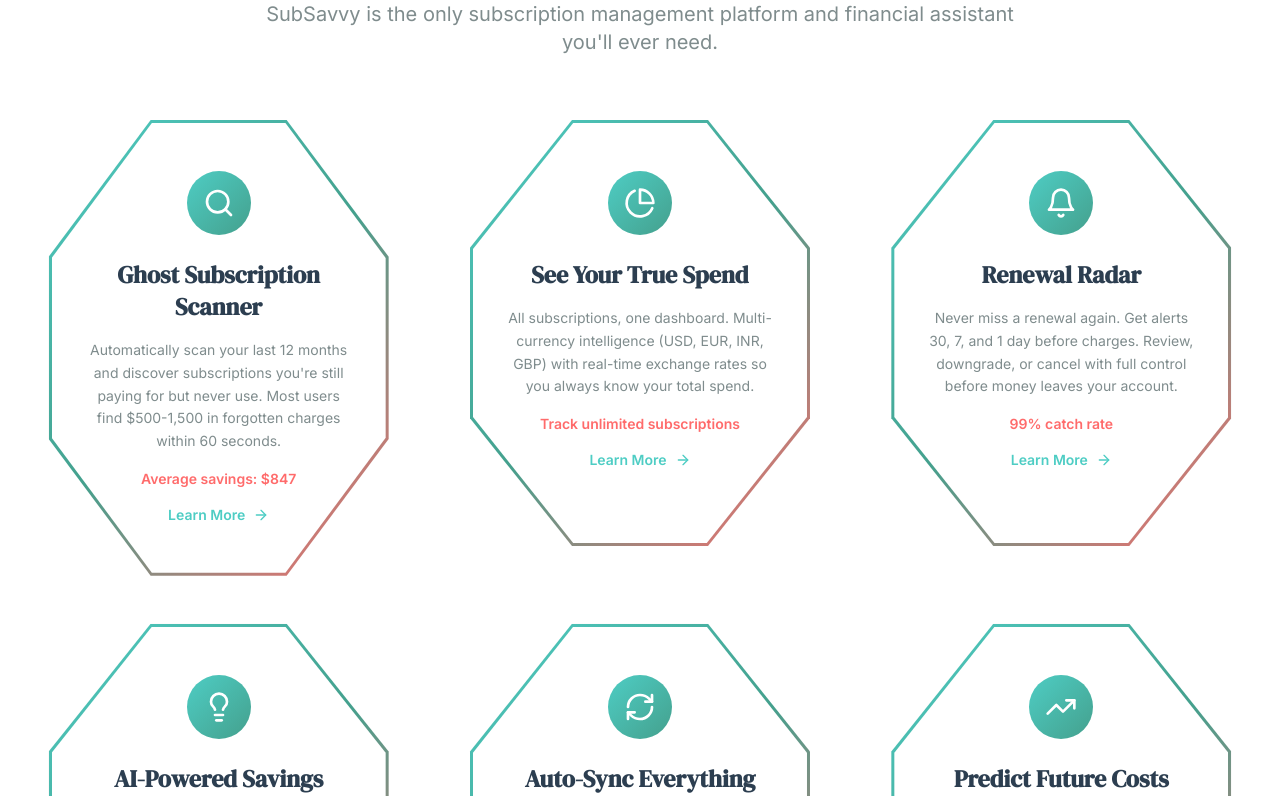
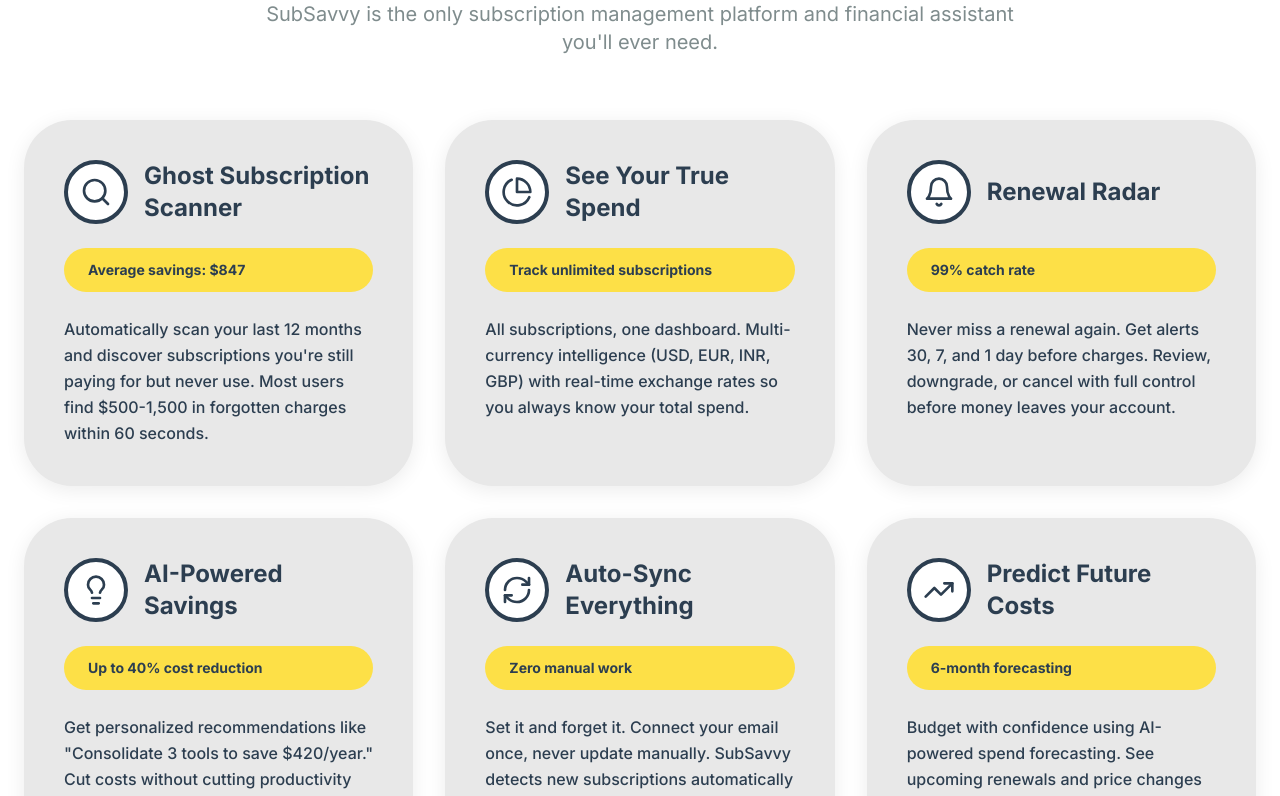
Before and after one commit to SahuDilip1356/SubSevvy, a React (Vite) app: page / in a window 1280 px wide. Shown: the part 1064-1860 px from the top of the page. Built offline with nearby package versions, Linux system fonts and the light colour scheme; no server answers.

Commit message:
Updated index.css

```diff
--- a/src/components/HexagonCard.tsx
+++ b/src/components/HexagonCard.tsx
@@ -1,5 +1,4 @@
 import { LucideIcon } from 'lucide-react';
-import { ArrowRight } from 'lucide-react';
 
 interface HexagonCardProps {
   icon: LucideIcon;
@@ -14,38 +13,27 @@ export default function HexagonCard({
   title,
   description,
   stat,
-  gradient,
 }: HexagonCardProps) {
   return (
-    <div className="hexagon-card-wrapper">
-      <div className="hexagon-card group">
-        <div className="hexagon-border">
-          <div className="hexagon-content">
-            <div
-              className={`w-16 h-16 rounded-full ${gradient} flex items-center justify-center mb-6 relative z-10`}
-            >
-              <Icon className="w-8 h-8 text-white" />
-            </div>
+    <div className="blob-card">
+      <div className="flex items-center gap-4 mb-6">
+        <div className="w-16 h-16 bg-white rounded-full border-4 border-dark flex items-center justify-center flex-shrink-0">
+          <Icon className="w-8 h-8 text-dark" />
+        </div>
+        <h3 className="text-2xl font-bold text-dark font-sans">
+          {title}
+        </h3>
+      </div>
 
-            <h3 className="text-xl md:text-2xl font-serif font-bold text-dark mb-4 relative z-10">
-              {title}
-            </h3>
+      <div className="bg-yellow-300 rounded-full px-6 py-3 mb-6 inline-block">
+        <p className="text-dark font-bold text-sm whitespace-nowrap">
+          {stat}
+        </p>
+      </div>
 
-            <p className="text-gray text-sm leading-relaxed mb-4 relative z-10">
-              {description}
-            </p>
-
-            <div className="text-coral font-semibold text-sm mb-4 relative z-10">
-              {stat}
-            </div>
-
-            <button className="inline-flex items-center gap-2 text-teal font-semibold text-sm hover:gap-3 transition-all relative z-10 group-hover:text-teal-dark">
-              Learn More
-              <ArrowRight className="w-4 h-4" />
-            </button>
-          </div>
-        </div>
-      </div>
+      <p className="text-dark text-base leading-relaxed font-medium">
+        {description}
+      </p>
     </div>
   );
 }
--- a/src/index.css
+++ b/src/index.css
@@ -35,112 +35,49 @@
 @layer components {
   .hexagon-grid {
     display: grid;
-    grid-template-columns: repeat(auto-fit, minmax(280px, 1fr));
-    gap: 3rem;
-    justify-items: center;
-    align-items: start;
+    grid-template-columns: repeat(auto-fit, minmax(320px, 1fr));
+    gap: 2rem;
+    align-items: stretch;
   }
 
   @media (min-width: 768px) {
     .hexagon-grid {
       grid-template-columns: repeat(2, 1fr);
-      gap: 4rem;
+      gap: 2.5rem;
     }
   }
 
   @media (min-width: 1024px) {
     .hexagon-grid {
       grid-template-columns: repeat(3, 1fr);
-      gap: 3rem 2rem;
+      gap: 2rem;
     }
   }
 
-  .hexagon-card-wrapper {
-    width: 100%;
-    max-width: 340px;
+  .blob-card {
+    background: #E8E8E8;
+    padding: 2.5rem;
+    border-radius: 3rem;
     position: relative;
+    transition: transform 0.3s ease, box-shadow 0.3s ease;
+    box-shadow: 0 4px 20px rgba(0, 0, 0, 0.08);
+    display: flex;
+    flex-direction: column;
   }
 
-  .hexagon-card {
-    width: 100%;
-    position: relative;
-    transition: transform 0.4s cubic-bezier(0.4, 0, 0.2, 1);
-  }
-
-  .hexagon-card:hover {
-    transform: translateY(-8px);
-  }
-
-  .hexagon-border {
-    position: relative;
-    width: 100%;
-    padding: 3px;
-    background: linear-gradient(135deg, #4ECDC4 0%, #44A08D 50%, #FF6B6B 100%);
-    clip-path: polygon(
-      30% 0%,
-      70% 0%,
-      100% 30%,
-      100% 70%,
-      70% 100%,
-      30% 100%,
-      0% 70%,
-      0% 30%
-    );
-    filter: drop-shadow(0 10px 25px rgba(0, 0, 0, 0.15));
-    transition: filter 0.4s ease;
-  }
-
-  .hexagon-card:hover .hexagon-border {
-    filter: drop-shadow(0 15px 35px rgba(0, 0, 0, 0.2));
-  }
-
-  .hexagon-content {
-    background: white;
-    clip-path: polygon(
-      30% 0%,
-      70% 0%,
-      100% 30%,
-      100% 70%,
-      70% 100%,
-      30% 100%,
-      0% 70%,
-      0% 30%
-    );
-    padding: 3rem 2rem;
-    min-height: 420px;
-    display: flex;
-    flex-direction: column;
-    align-items: center;
-    text-align: center;
-    position: relative;
-    overflow: hidden;
-  }
-
-  .hexagon-content::before {
-    content: '';
-    position: absolute;
-    top: 0;
-    left: 0;
-    right: 0;
-    bottom: 0;
-    background: linear-gradient(135deg, rgba(78, 205, 196, 0.03) 0%, rgba(255, 107, 107, 0.03) 100%);
-    opacity: 0;
-    transition: opacity 0.4s ease;
-    z-index: 0;
-  }
-
-  .hexagon-card:hover .hexagon-content::before {
-    opacity: 1;
+  .blob-card:hover {
+    transform: translateY(-4px);
+    box-shadow: 0 8px 30px rgba(0, 0, 0, 0.12);
   }
 
   @media (max-width: 767px) {
-    .hexagon-content {
-      padding: 2.5rem 1.75rem;
-      min-height: 380px;
+    .blob-card {
+      padding: 2rem;
+      border-radius: 2.5rem;
     }
 
     .hexagon-grid {
-      gap: 2.5rem;
+      gap: 1.5rem;
     }
   }
 }
```
